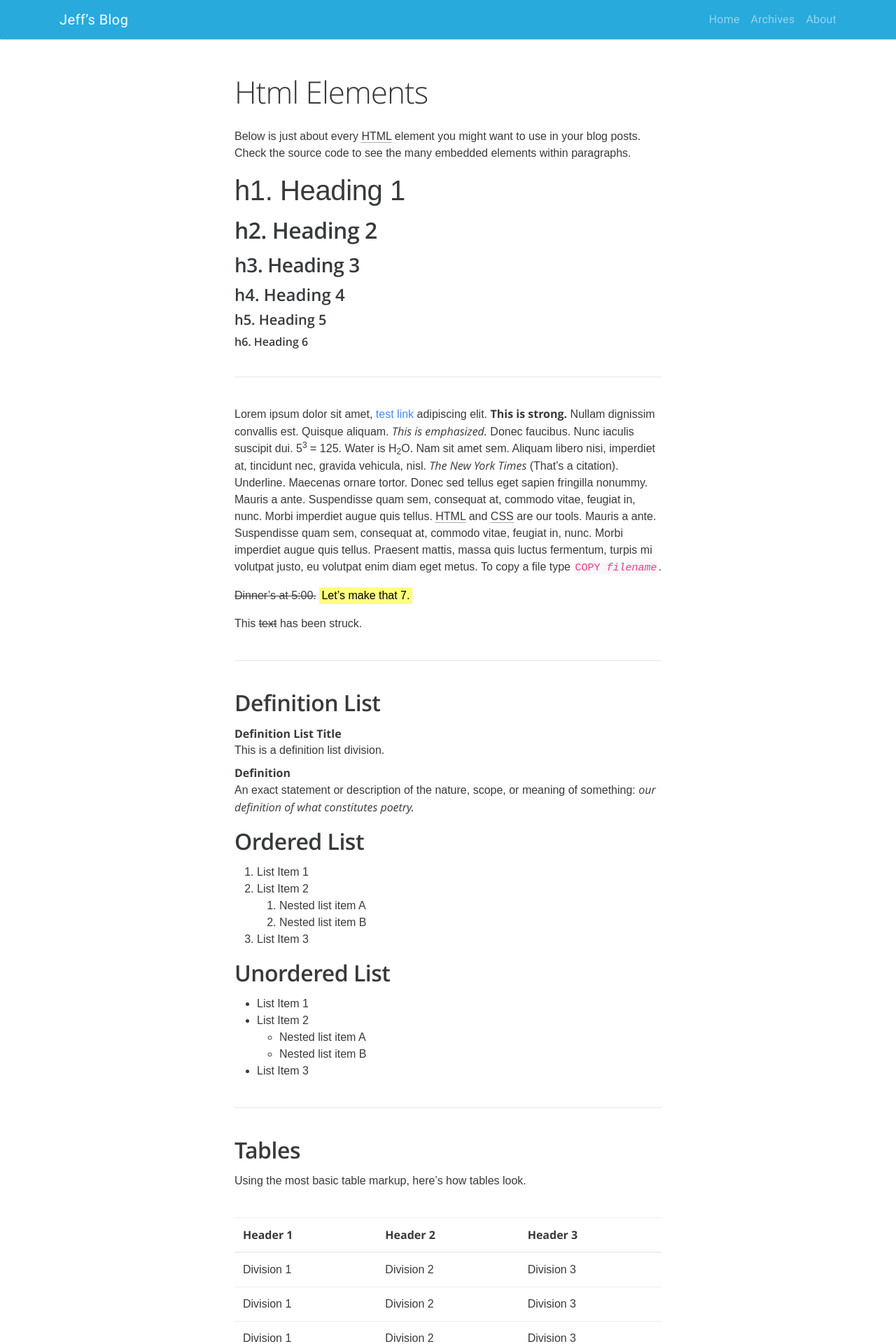
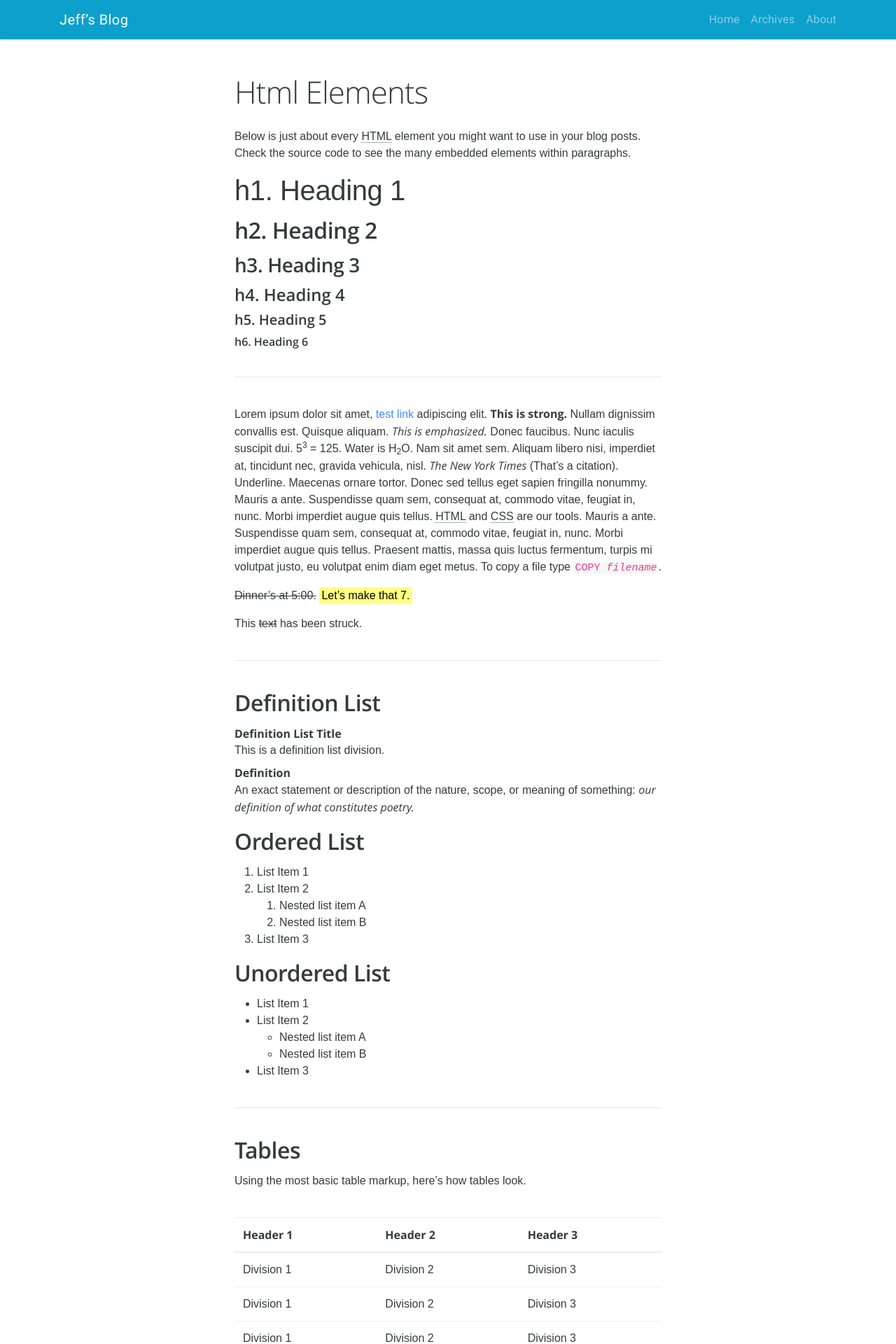
Before and after one commit to jefx07/jefx07.github.io, a Jekyll site: the page built from test_1.md, in a window 1280 px wide. Shown: the top 1920 px of the page at 70% size. Built offline with Jekyll 4.4.1, drawn with Linux system fonts in a browser that asks for light colours; nearby versions of some CDN libraries; some web fonts are replaced.

Commit message:
test theme-color

```diff
--- a/_includes/header.html
+++ b/_includes/header.html
@@ -15,4 +15,5 @@
 
     <link rel="apple-touch-icon" href="{{ '/apple-touch-icon.png' | relative_url }}" sizes="180x180">
     <link rel="icon" type="image/png" href="{{ '/favicon-32x32.png' | relative_url }}" sizes="32x32">
+    <meta name="theme-color" content="#0ea0cc">
   </head>
--- a/_sass/scss/_custom.scss
+++ b/_sass/scss/_custom.scss
@@ -58,7 +58,7 @@
 $navbar-toggler-padding-y:  0;
 
 $navbar-font-family:        'Roboto', sans-serif;
-$navbar-bg-color:           #28aadc;
+$navbar-bg-color:           #0ea0cc; //#28aadc; // #0ea0cc;
 
 
 // Buttons
```
